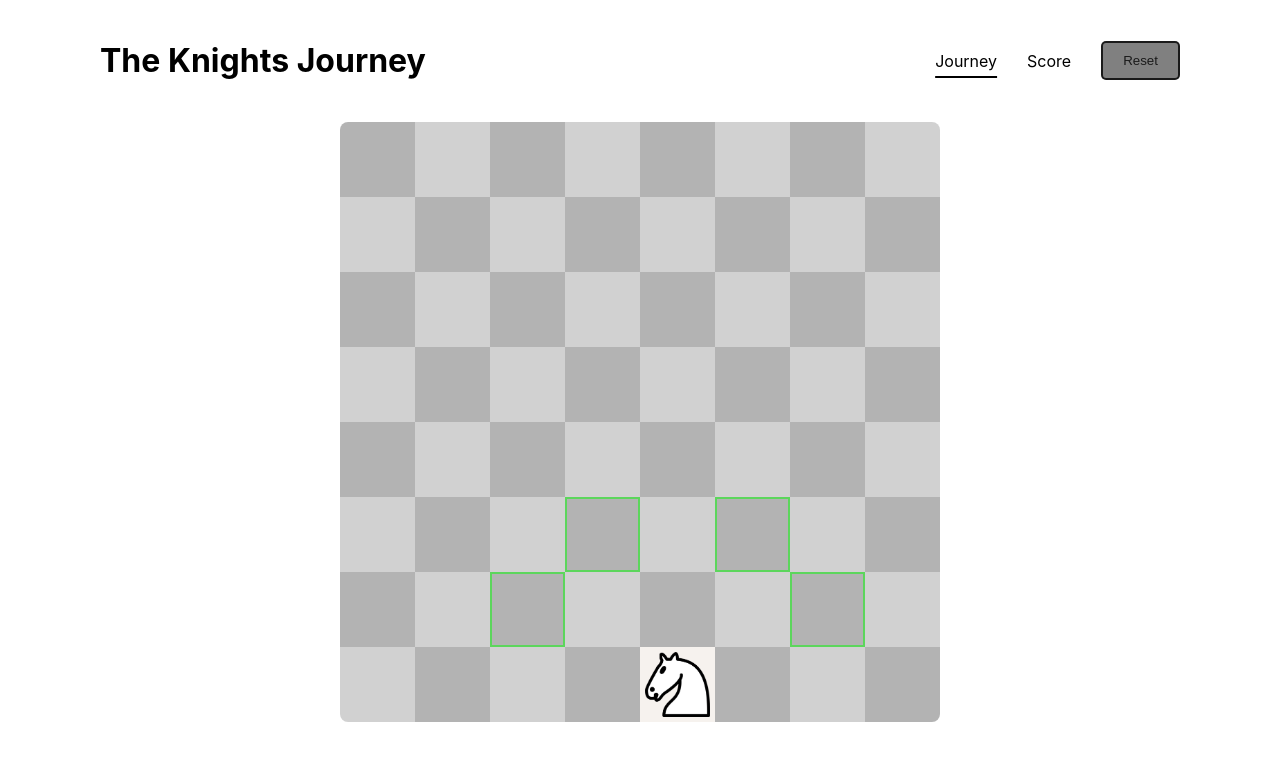
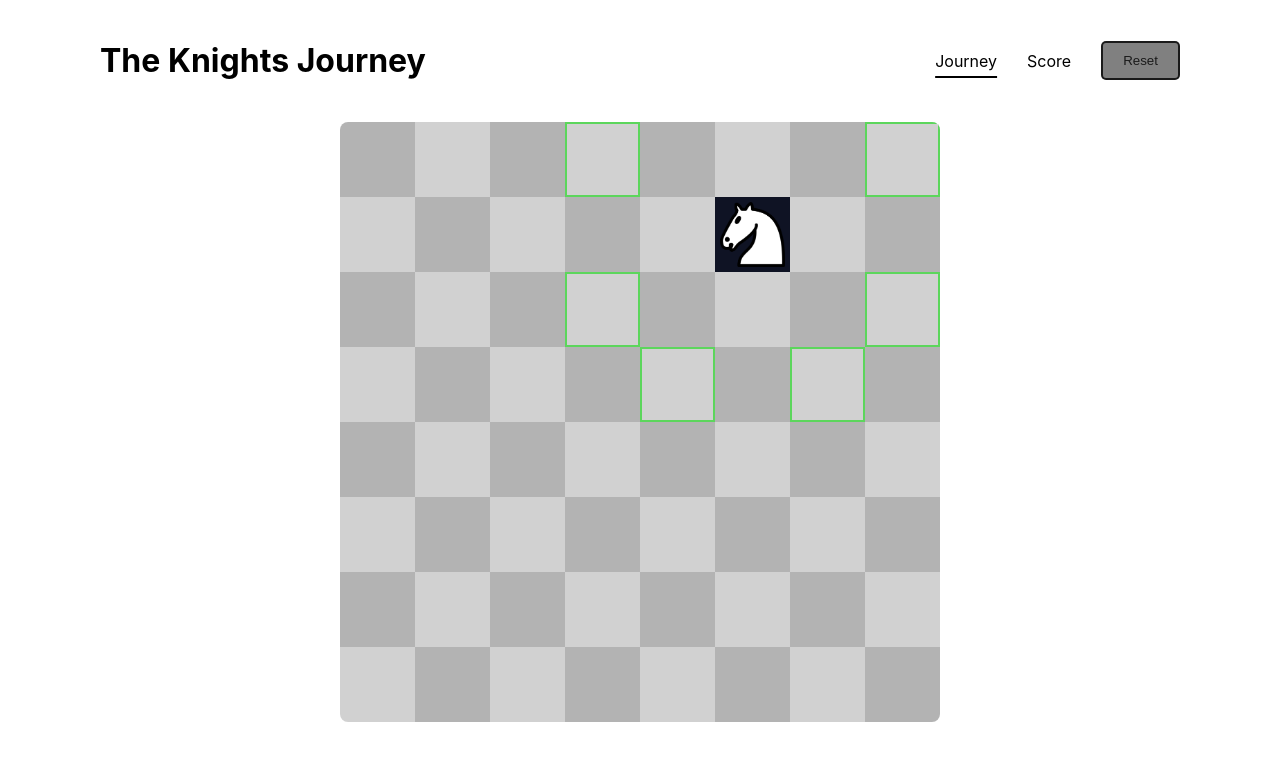
Before and after one commit to F-Kirchhoff/knights-journey, a Next.js app: page / in a window 1280 px wide. Shown: the top 760 px of the page. Built offline with nearby package versions, Linux system fonts and the light colour scheme.

Commit message:
reuse reset function

```diff
--- a/components/Board.js
+++ b/components/Board.js
@@ -5,7 +5,6 @@ import { SQUARES, checkIfLegalMove } from "../lib/utils";
 
 export default function Board({ moveHistory, moveKnight }) {
   const currentSquare = SQUARES.find((square) => moveHistory[0] === square.id);
-
   return (
     <BoardWrapper>
       {SQUARES.map((square) => (
--- a/pages/_app.js
+++ b/pages/_app.js
@@ -6,8 +6,7 @@ import Layout from "../components/Layout";
 function MyApp({ Component, pageProps }) {
   const [moveHistory, setMoveHistory] = useState([]);
   useEffect(() => {
-    const initialPosition = getRandomPosition();
-    setMoveHistory([initialPosition]);
+    resetMoves();
   }, []);
 
   function moveKnight(nextSquareId) {
```
